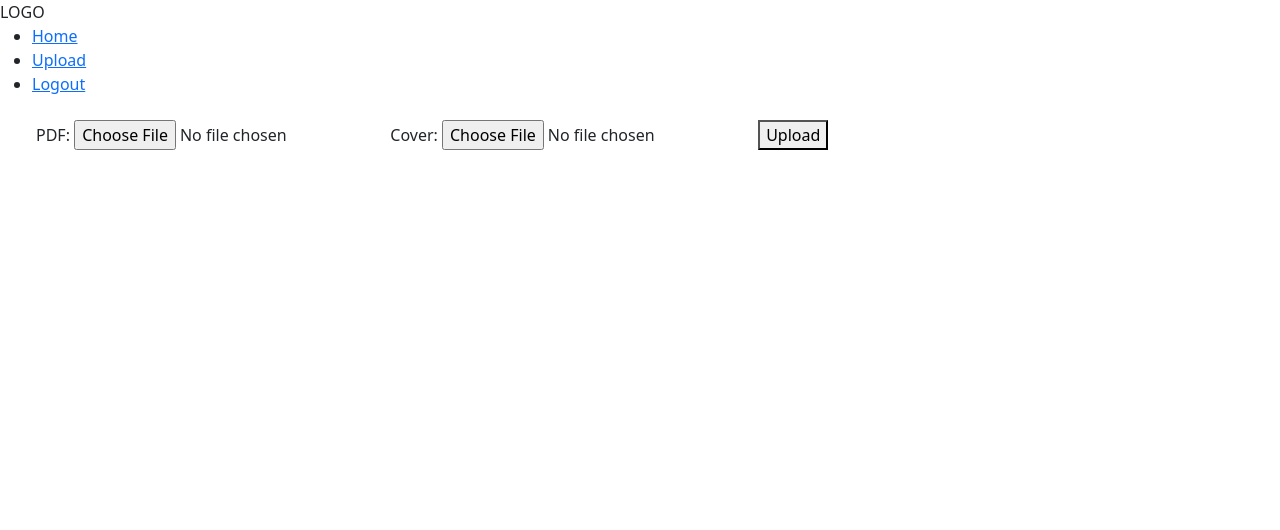
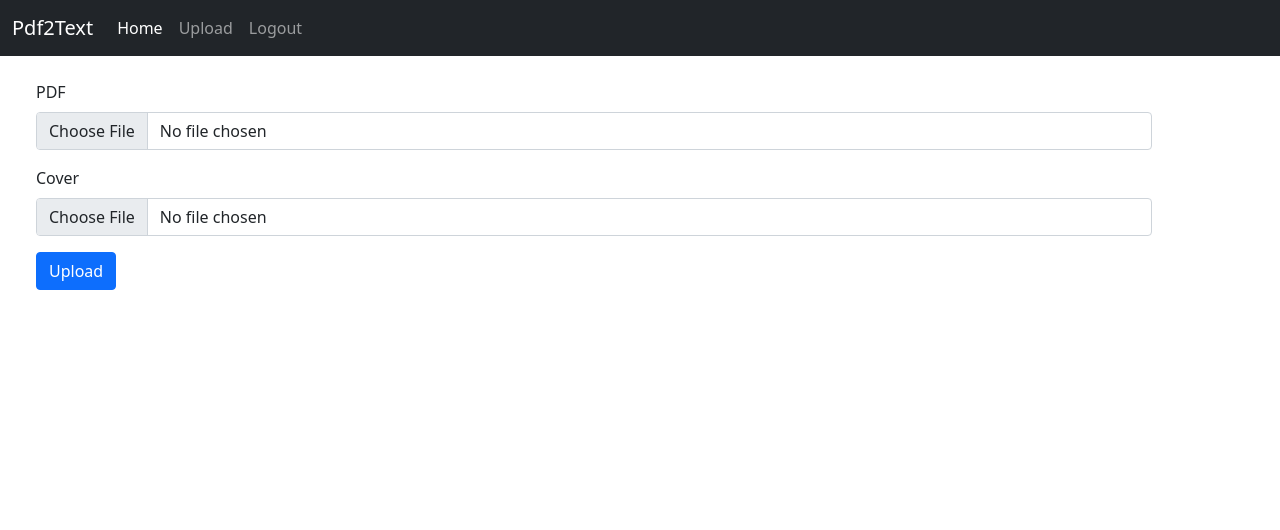
Before and after one commit to Yaswanth820/animated-adventure, a Django app: page /upload/ in a window 1280 px wide. Shown: the top 530 px of the page. Run offline with Django 4.2, Linux system fonts and the light colour scheme; the visitor is signed in with stand-in values (Sample User, id 1).

Commit message:
added basic bootstrap styling to all templates

```diff
--- a/templates/nav.html
+++ b/templates/nav.html
@@ -1,17 +1,31 @@
-<nav>
-    <div>
-        LOGO
-    </div>
-    <div>
-        <ul>
-            <li><a href="{% url 'list_pdf' %}">Home</a></li>
-            {% if user.is_authenticated %}
-            <li><a href="{% url 'upload' %}">Upload</a></li>
-            <li> <a href="{% url 'logout' %}">Logout</a> </li>
-            {% else %}
-            <li><a href="{% url 'login' %}">Login</a></li>
-            <li><a href="{% url 'register' %}">Register</a></li>
-            {% endif %}
-        </ul>
+<nav class="navbar navbar-expand-lg navbar-dark bg-dark">
+    <div class="container-fluid">
+        <a class="navbar-brand" href="#">Pdf2Text</a>
+        <button class="navbar-toggler" type="button" data-bs-toggle="collapse" data-bs-target="#navbarSupportedContent"
+            aria-controls="navbarSupportedContent" aria-expanded="false" aria-label="Toggle navigation">
+            <span class="navbar-toggler-icon"></span>
+        </button>
+        <div class="collapse navbar-collapse" id="navbarSupportedContent">
+            <ul class="navbar-nav me-auto mb-2 mb-lg-0">
+                <li class="nav-item">
+                    <a class="nav-link active" aria-current="page" href="{% url 'list_pdf' %}">Home</a>
+                </li>
+                {% if user.is_authenticated %}
+                <li class="nav-item">
+                    <a class="nav-link" href="{% url 'upload' %}">Upload</a>
+                </li>
+                <li class="nav-item">
+                    <a class="nav-link" href="{% url 'logout' %}">Logout</a>
+                </li>
+                {% else %}
+                <li class="nav-item">
+                    <a class="nav-link" href="{% url 'login' %}">Login</a>
+                </li class="nav-item">
+                <li>
+                    <a class="nav-link" href="{% url 'register' %}">Register</a>
+                </li>
+                {% endif %}
+            </ul>
+        </div>
     </div>
 </nav>
--- a/txt_extract_app/templates/txt_extract_app/upload.html
+++ b/txt_extract_app/templates/txt_extract_app/upload.html
@@ -1,12 +1,17 @@
 {% extends 'main.html' %}
 
 {% block content %}
+
 <form action="" method="post" enctype="multipart/form-data">
     {% csrf_token %}
-    <label for="pdf">PDF:</label>
-    <input type="file" name="pdf" >
-    <label for="cover">Cover:</label>
-    <input type="file" name="cover" >
-    <button type="submit">Upload</button>
+    <div class="mb-3">
+        <label for="pdf" class="form-label">PDF</label>
+        <input type="file" class="form-control" id="pdf">
+    </div>
+    <div class="mb-3">
+        <label for="cover" class="form-label">Cover</label>
+        <input type="file" class="form-control" id="cover">
+    </div>
+    <button type="submit" class="btn btn-primary">Upload</button>
 </form>
 {% endblock %}
```
Also changed, not shown: txt_extract_app/templates/txt_extract_app/list.html (+11 -3 lines), txt_extract_app/templates/txt_extract_app/show_pdf.html (+6 -6 lines).
